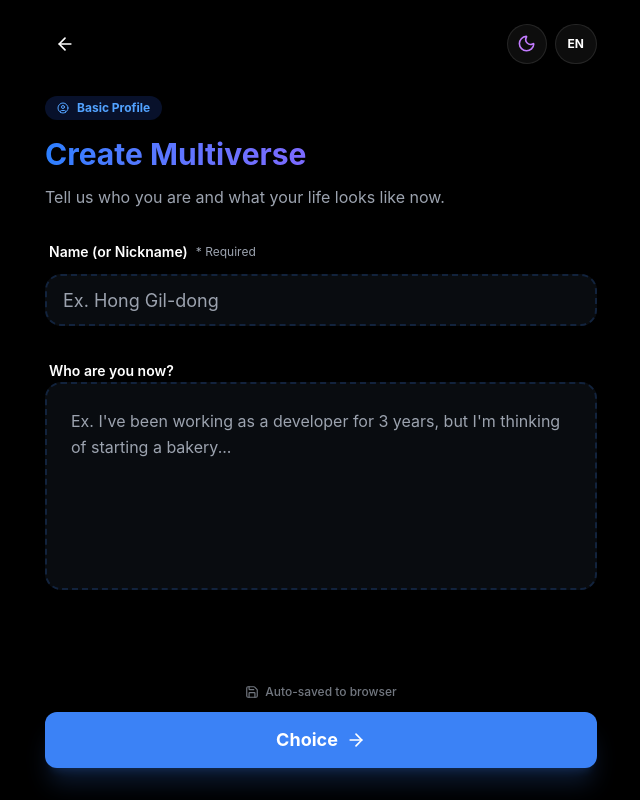
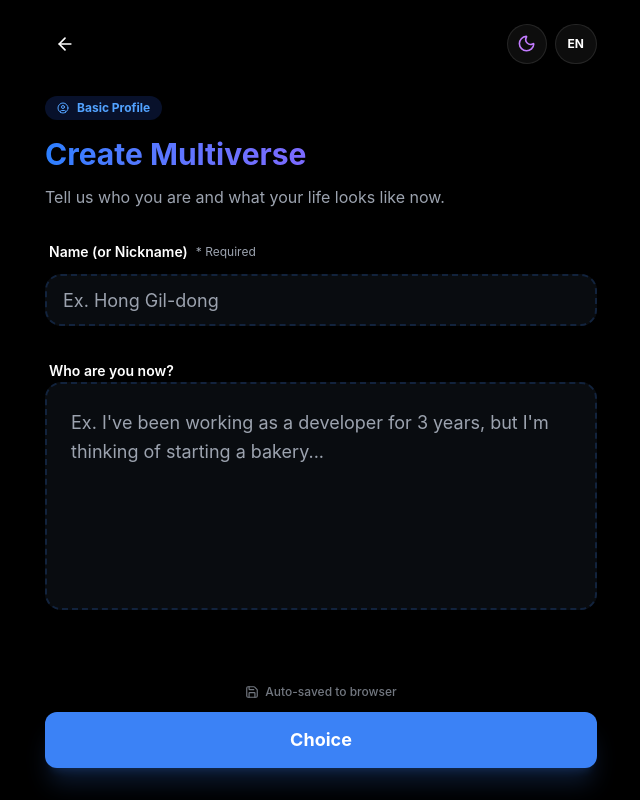
Before and after one commit to morebesean/multiverse-story, a Next.js app: page /profile in a window 1280 px wide. Shown: the whole page, without its empty margins (319-959 px from the left). Built offline with nearby package versions, Linux system fonts and the light colour scheme; a web font is replaced by a local one.

Commit message:
style: Standardize input implementation and remove arrow icons from buttons

```diff
--- a/src/app/page.tsx
+++ b/src/app/page.tsx
@@ -86,7 +86,6 @@ export default function Home() {
             <Link href="/profile" className="w-full">
               <Button size="lg" className="w-full text-lg h-14 font-bold shadow-xl shadow-primary/20 bg-primary hover:bg-primary/90">
                 {t("landing.cta")}
-                <ArrowRight className="ml-2 w-5 h-5" />
               </Button>
             </Link>
           </div>
--- a/src/app/profile/page.tsx
+++ b/src/app/profile/page.tsx
@@ -95,7 +95,7 @@ export default function ProfilePage() {
                             value={formData.currentSituation}
                             onChange={handleChange}
                             placeholder="Ex. I've been working as a developer for 3 years, but I'm thinking of starting a bakery..."
-                            className="w-full bg-secondary/30 border-2 border-dashed border-primary/20 focus:border-primary/50 focus:bg-background text-base leading-relaxed p-6 min-h-[150px] resize-none rounded-2xl transition-all"
+                            className="w-full bg-secondary/30 border-2 border-dashed border-primary/20 focus:border-primary/50 focus:bg-background text-lg leading-relaxed p-6 min-h-[150px] resize-none rounded-2xl transition-all"
                         />
                     </div>
                 </form>
@@ -117,7 +117,6 @@ export default function ProfilePage() {
                             className="w-full text-lg h-14 font-bold shadow-xl shadow-primary/20"
                         >
                             {t("landing.feature.choice")}
-                            <ArrowRight className="ml-2 w-5 h-5" />
                         </Button>
                     </div>
                 </div>
--- a/src/app/result/page.tsx
+++ b/src/app/result/page.tsx
@@ -107,7 +107,7 @@ export default function ResultPage() {
                             Multiverse #824
                         </span>
                     </div>
-                    <h1 className="text-2xl font-bold leading-tight">
+                    <h1 className="text-3xl font-bold leading-tight">
                         <span className="text-primary">{data?.nickname}</span>{t("result.title")}
                     </h1>
                     <div className="p-4 bg-secondary/30 rounded-xl border border-border/50">
--- a/src/app/scenario/page.tsx
+++ b/src/app/scenario/page.tsx
@@ -82,7 +82,6 @@ export default function ScenarioPage() {
                         className="w-full text-lg h-14 font-bold bg-gradient-to-r from-pink-600 to-purple-600 hover:from-pink-500 hover:to-purple-500 border-none shadow-xl shadow-pink-500/20"
                     >
                         {t("input.submit")}
-                        <ArrowRight className="ml-2 w-5 h-5" />
                     </Button>
                 </div>
             </div>
```
